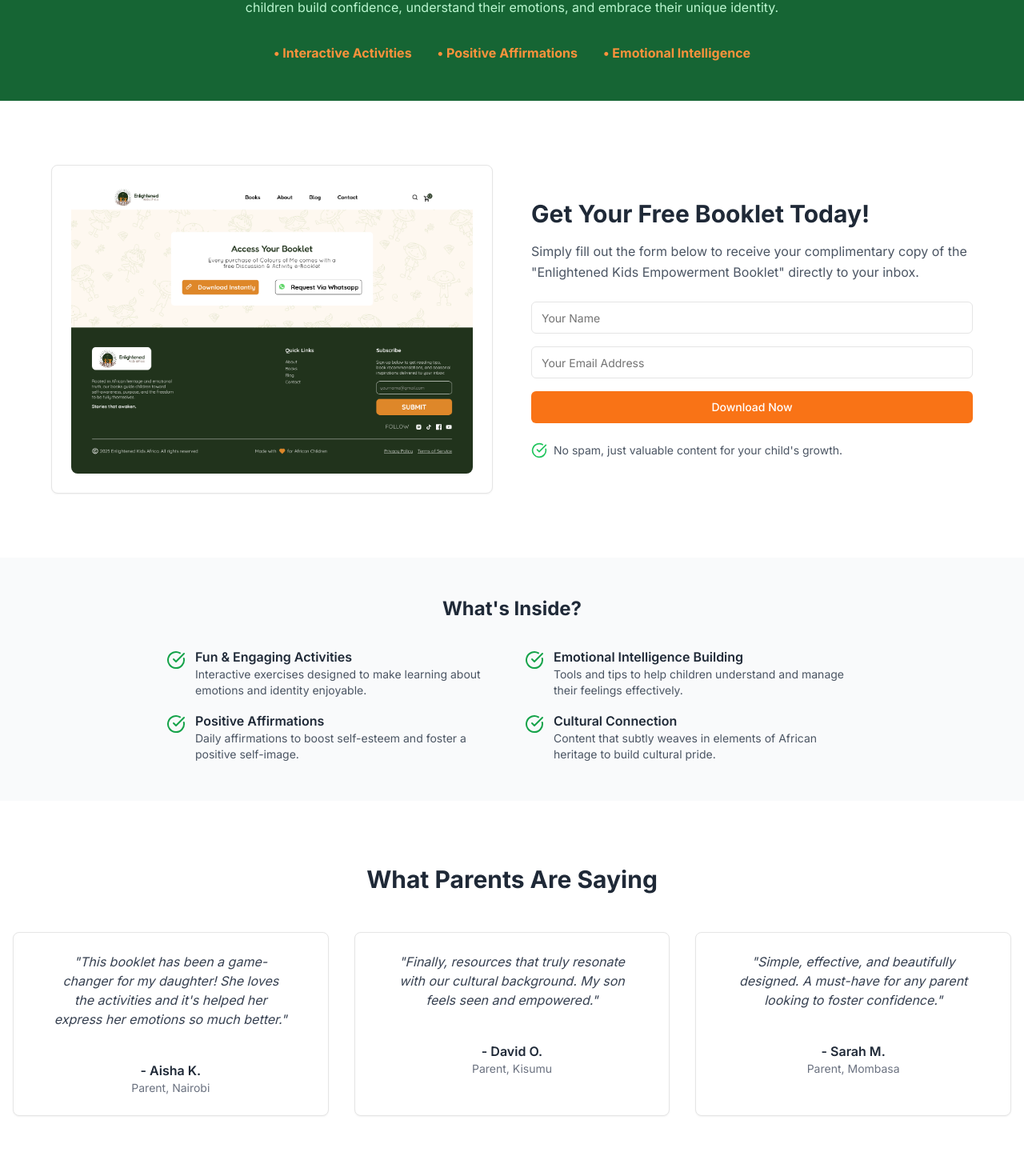
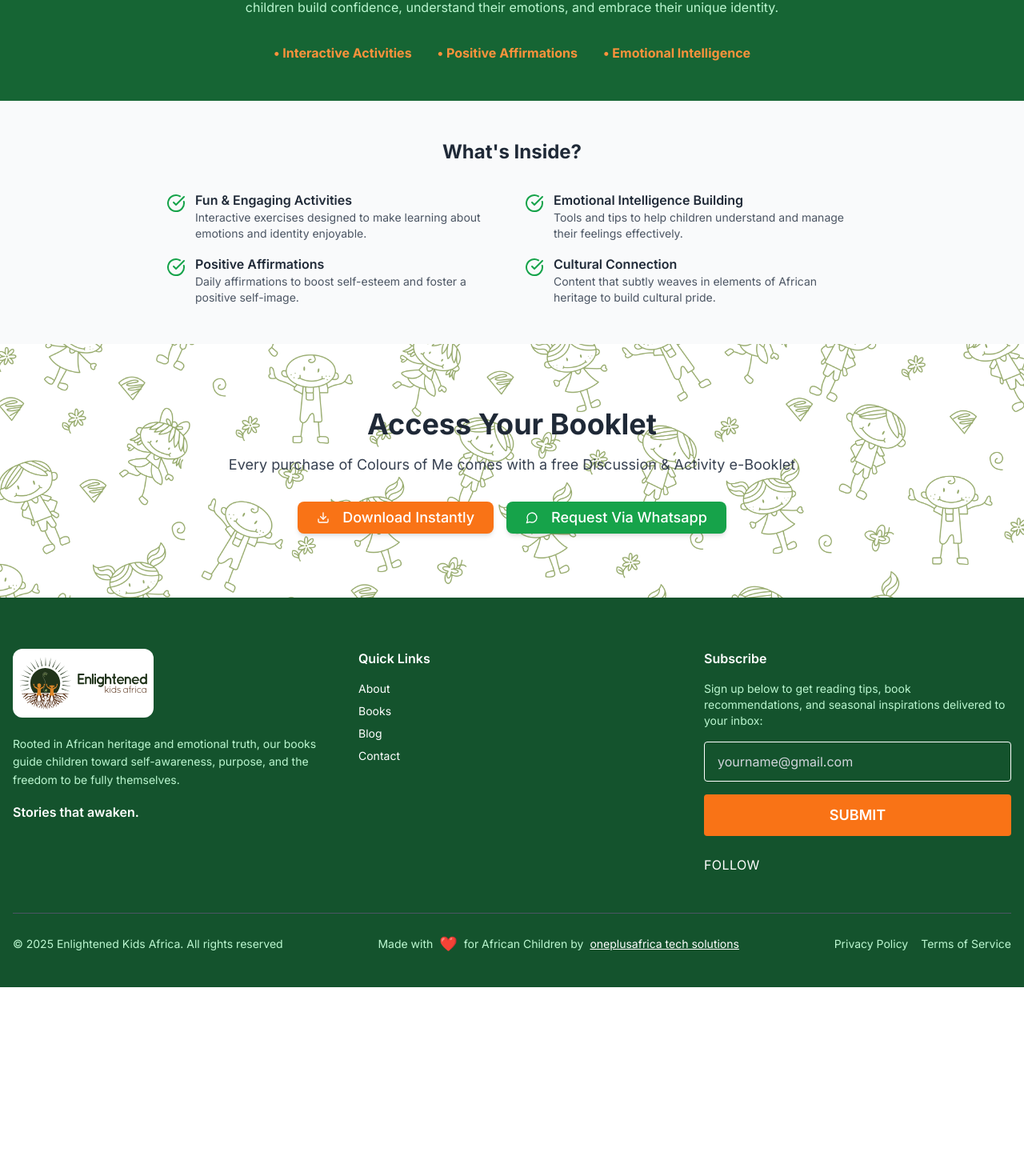
Before and after one commit to arjan001/enlightened-kids-Version-two, a Next.js app: page /booklet in a window 1280 px wide. Shown: the part 234-1704 px from the top of the page at 80% size. After the commit the page ends 1468 px from the top, so only its background shows below. Built offline with nearby package versions, Linux system fonts and the light colour scheme.

Commit message:
updated booklete page

```diff
--- a/app/booklet/page.tsx
+++ b/app/booklet/page.tsx
@@ -42,57 +42,7 @@ export default function BookletPage() {
         </div>
       </section>
 
-      {/* Booklet Details and Download Form */}
-      <section className="py-20">
-        <div className="container mx-auto px-4">
-          <div className="flex flex-col lg:flex-row gap-8 md:gap-12 max-w-6xl mx-auto items-center">
-            {/* Booklet Image */}
-            <div className="lg:w-1/2">
-              <Card className="p-4 md:p-6">
-                <Image
-                  src="/images/booklet.png"
-                  alt="Empowerment Booklet Cover"
-                  width={400}
-                  height={550}
-                  className="w-full max-w-sm mx-auto lg:max-w-none rounded-lg"
-                />
-              </Card>
-            </div>
 
-            {/* Download Form */}
-            <div className="lg:w-1/2 px-4 lg:px-0">
-              <h2 className="text-2xl md:text-3xl font-bold text-gray-800 mb-4">Get Your Free Booklet Today!</h2>
-              <p className="text-gray-600 mb-6 leading-relaxed">
-                Simply fill out the form below to receive your complimentary copy of the "Enlightened Kids Empowerment
-                Booklet" directly to your inbox.
-              </p>
-
-              <form className="grid gap-4">
-                <div>
-                  <Label htmlFor="name" className="sr-only">
-                    Name
-                  </Label>
-                  <Input id="name" placeholder="Your Name" type="text" required />
-                </div>
-                <div>
-                  <Label htmlFor="email" className="sr-only">
-                    Email
-                  </Label>
-                  <Input id="email" placeholder="Your Email Address" type="email" required />
-                </div>
-                <Button type="submit" className="bg-orange-500 hover:bg-orange-600 text-white py-3">
-                  Download Now
-                </Button>
-              </form>
-
-              <div className="mt-6 text-sm text-gray-600 flex items-center gap-2">
-                <CheckCircle className="w-5 h-5 text-green-500" />
-                <span>No spam, just valuable content for your child's growth.</span>
-              </div>
-            </div>
-          </div>
-        </div>
-      </section>
 
       {/* What's Inside Section */}
       <section className="py-12 bg-gray-50">
@@ -145,37 +95,6 @@ export default function BookletPage() {
         </div>
       </section>
 
-      {/* Testimonials Section */}
-      <section className="py-20">
-        <div className="container mx-auto px-4 text-center">
-          <h2 className="text-3xl font-bold text-gray-800 mb-12">What Parents Are Saying</h2>
-          <div className="grid md:grid-cols-3 gap-8">
-            <Card className="p-6">
-              <CardContent className="text-gray-700 italic mb-4">
-                "This booklet has been a game-changer for my daughter! She loves the activities and it's helped her
-                express her emotions so much better."
-              </CardContent>
-              <p className="font-semibold text-gray-800">- Aisha K.</p>
-              <p className="text-sm text-gray-500">Parent, Nairobi</p>
-            </Card>
-            <Card className="p-6">
-              <CardContent className="text-gray-700 italic mb-4">
-                "Finally, resources that truly resonate with our cultural background. My son feels seen and empowered."
-              </CardContent>
-              <p className="font-semibold text-gray-800">- David O.</p>
-              <p className="text-sm text-gray-500">Parent, Kisumu</p>
-            </Card>
-            <Card className="p-6">
-              <CardContent className="text-gray-700 italic mb-4">
-                "Simple, effective, and beautifully designed. A must-have for any parent looking to foster confidence."
-              </CardContent>
-              <p className="font-semibold text-gray-800">- Sarah M.</p>
-              <p className="text-sm text-gray-500">Parent, Mombasa</p>
-            </Card>
-          </div>
-        </div>
-      </section>
-
       {/* Access Your Booklet Section */}
       <main
         className="flex-grow py-12 md:py-20 flex items-center justify-center"
--- a/package.json
+++ b/package.json
@@ -4,7 +4,7 @@
   "private": true,
   "scripts": {
     "build": "next build",
-    "dev": "NODE_OPTIONS='--inspect' next dev",
+   "dev": "next dev",
     "lint": "next lint",
     "start": "next start"
   },
```
